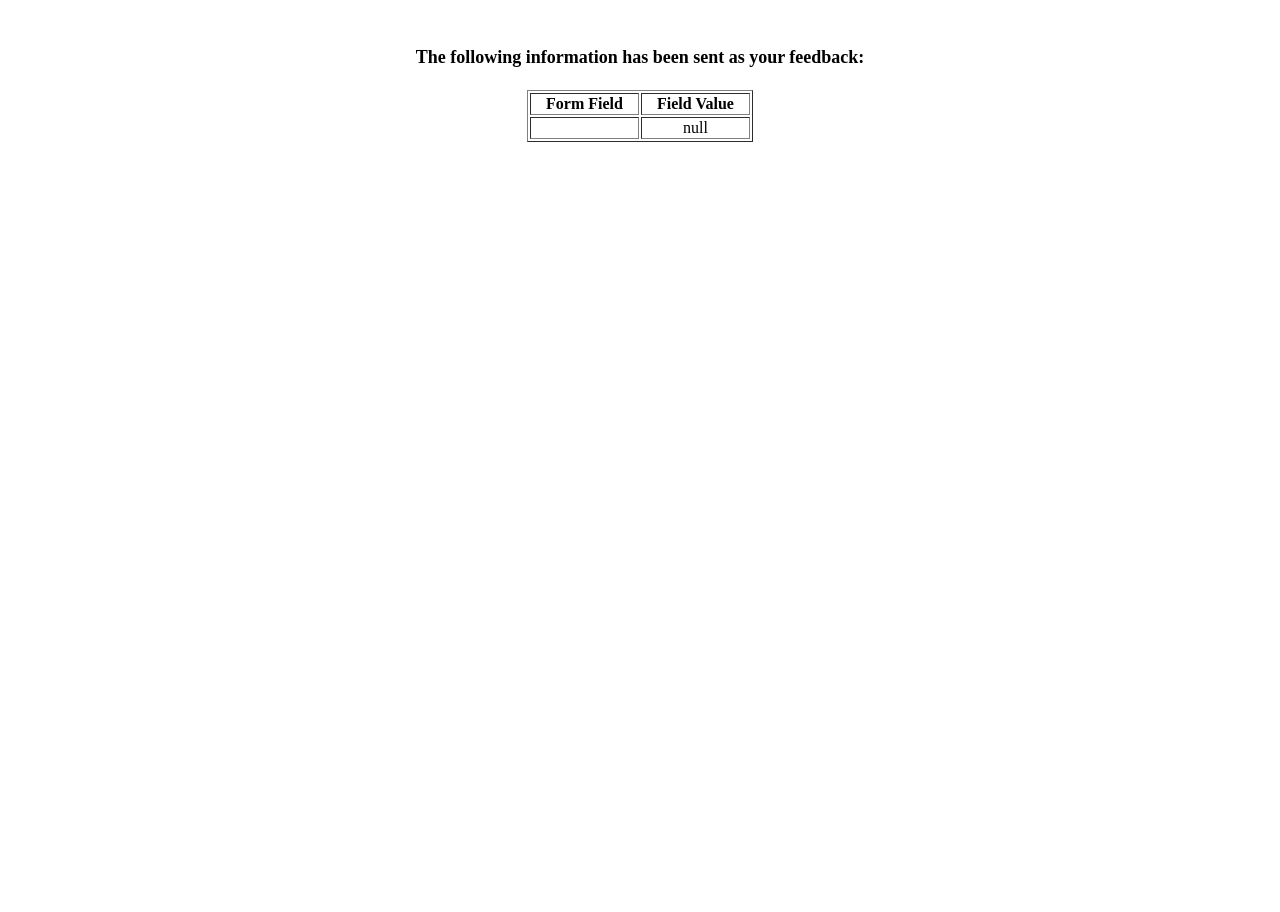
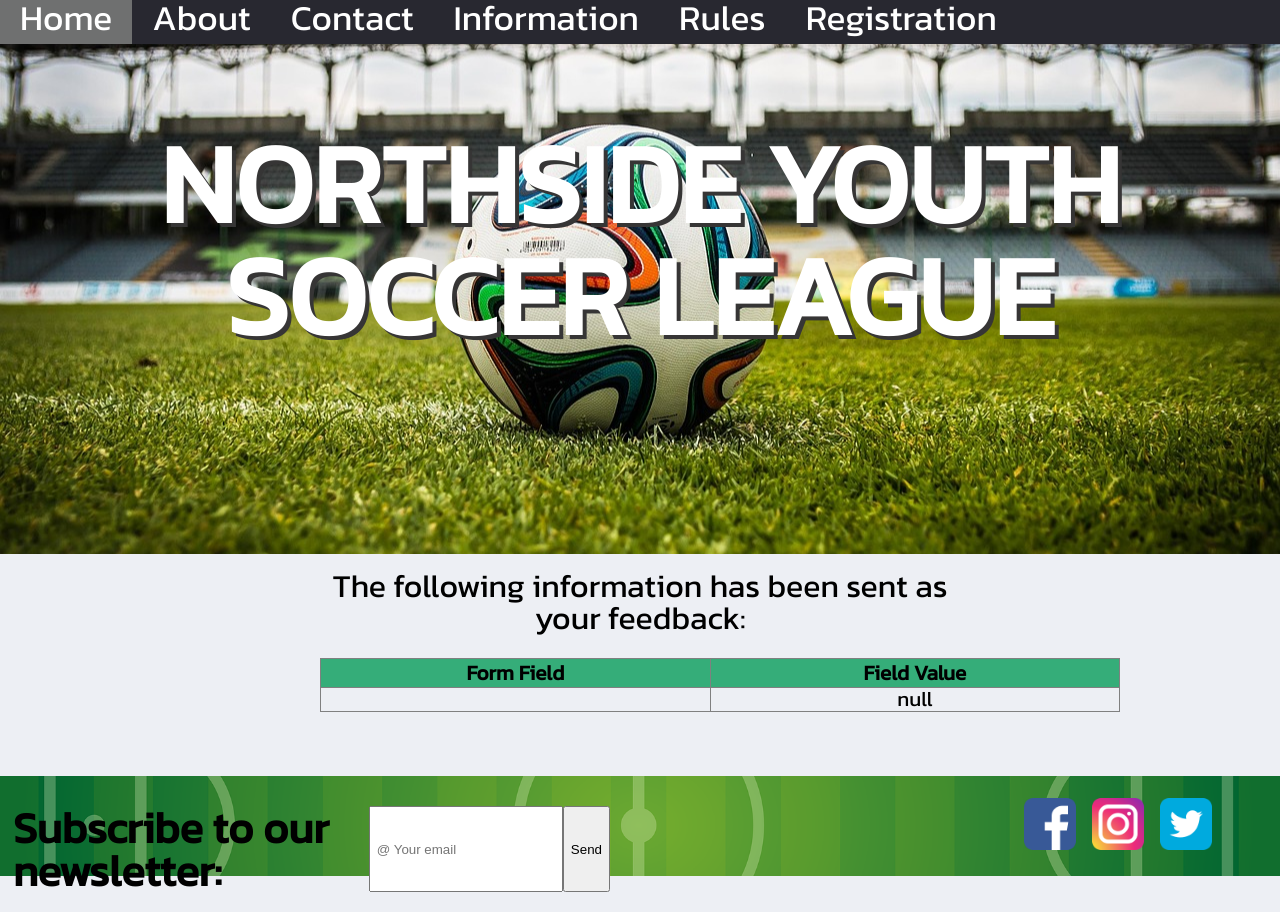
Before and after one commit to LeslieJR/NYSLproject, a plain HTML site: page show_data.html in a window 1280 px wide. Before the commit the page ends 800 px from the top, so only its background shows below. Drawn offline with Linux system fonts and the light colour scheme.

Commit message:
latest changes

```diff
--- a/show_data.html
+++ b/show_data.html
@@ -1,13 +1,42 @@
-<html>
+<!DOCTYPE html>
+<html lang="en">
+
 <head>
+  <meta charset="UTF-8">
+  <meta name="viewport" content="width=device-width, initial-scale=1.0">
+  <meta http-equiv="X-UA-Compatible" content="ie=edge">
+  <!--link the css file-->
+  <link href="/styles/mystyle.css" rel="stylesheet">
+  <!--link google fonts-->
+  <link href="https://fonts.googleapis.com/css?family=Kanit" rel="stylesheet">
+  <!--link arrow icon-->
+  <link rel="stylesheet" href="https://use.fontawesome.com/releases/v5.8.2/css/all.css"
+    integrity="sha384-oS3vJWv+0UjzBfQzYUhtDYW+Pj2yciDJxpsK1OYPAYjqT085Qq/1cq5FLXAZQ7Ay" crossorigin="anonymous">
+  <!--link social media icons-->
+
   <title>Feedback Sent</title>
 </head>
+
 <body>
+  <div class="big-container feedback">
+    <header>
+      <nav>
+        <a href="index.html">Home</a><a href="about-new.html">About</a><a href="contact-new.html">Contact</a><a
+          href="game-info.html">Information</a><a href="rules.html">Rules</a><a
+          href="registration.html">Registration</a>
+      </nav>
+      <h1>Northside Youth Soccer League</h1>
+    </header>
+
+    <main>
+      <div class="content">
         <p align=center>&nbsp;</p>
-<h1 align=center><font size="+1">The following information has been sent as your
-  feedback:</font></h1>
+        <h1 align=center>
+          The following information has been sent as your
+          feedback:
+        </h1>
 
-<table border="1" align=center width="226">
+        <table border="1" align=center>
           <tr>
             <th align="center">Form Field</th>
             <th align="center">Field Value</th>
@@ -34,7 +63,8 @@ for (var i = 0; i < args.length; ++i) {
           </script>
 
           <noscript>
-<tr><td>
+            <tr>
+              <td>
                 <p>You need to turn on Javascript in your browser.</p>
 
                 <p>In Microsoft Internet Explorer 4 or greater:</p>
@@ -54,9 +84,33 @@ and then click on "Settings...".)</li>
                   <li>Click the <b>OK</b> button.</li>
                 </ul>
 
-</td></tr>
+              </td>
+            </tr>
           </noscript>
 
         </table>
+
+      </div>
+
+    </main>
+    <footer>
+      <!--here the social media icons are going to be displayed-->
+      <div>
+        <form action="/action_page.php" target="_blank" method="POST">
+          <h2>Subscribe to our newsletter:</h2>
+
+          <input type="email" name="email" placeholder=" &#64; Your email" required>
+          <input type="submit" value="Send">
+
+        </form>
+      </div>
+      <div class="icons">
+        <a href="https://es-es.facebook.com/" target="_blank"><img src="/images/facebook.png" alt="fb-icon"></a>
+        <a href="https://www.instagram.com/?hl=es" target="_blank"><img src="/images/instagram.png" alt="inta-icon"></a>
+        <a href="https://twitter.com/?lang=es" target="_blank"><img src="/images/twitter.png" alt="twitter-icon"></a>
+      </div>
+    </footer>
+  </div>
 </body>
+
 </html>
--- a/styles/mystyle.css
+++ b/styles/mystyle.css
@@ -157,7 +157,8 @@ ul,
 ol,
 table,
 form,
-option{
+option,
+.feedback .content h1{
     font-family: 'Kanit',-apple-system, BlinkMacSystemFont, 'Segoe UI', Roboto, Oxygen, Ubuntu, Cantarell, 'Open Sans', 'Helvetica Neue', sans-serif;
 }
 h2{
@@ -539,3 +540,22 @@ select{
 [name=gender]:checked + label {
     outline: 2px solid #35ad79;
   }
+
+/*FEEDBACK SENT PAGE*/
+.feedback .content h1{
+    font-size: 2rem;
+    margin-bottom: 1.5rem;
+}
+
+.feedback table{
+    width: 800px;
+
+}
+.feedback table tr{
+    font-size: 1.3rem;
+    height: 1.5rem;
+}
+.feedback table tr th{
+    background-color: #35ad79;
+    height: 1.8rem;
+}
```
Also changed, not shown: index-new.html (deleted, +0 -78 lines), index-old.html (added, +48 -0 lines), index.html (+41 -20 lines), registration.html (+5 -3 lines). Lines whose indentation alone changed are shown as unchanged.
